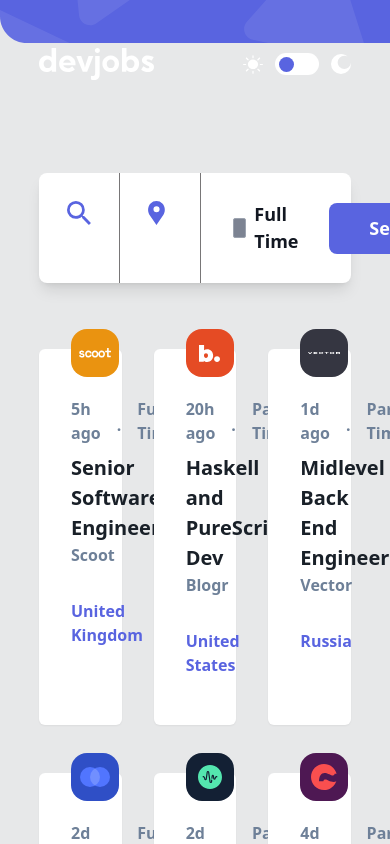
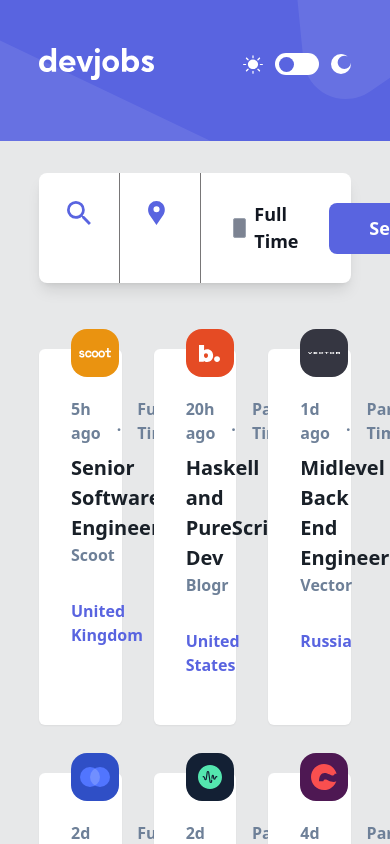
Before and after one commit to SajeedAninda/Devjobs-Web-App, a React (Vite) app: page / in a window 390 px wide. Shown: the top 844 px of the page. Built offline with nearby package versions, Linux system fonts and the light colour scheme.

Commit message:
Added different background in navbar for different devices

```diff
--- a/src/Components/Navbar/navbar.css
+++ b/src/Components/Navbar/navbar.css
@@ -5,3 +5,17 @@
     background-size: 100vw;
     background-position: top left;
 }
+
+/* Tablet View */
+@media (max-width: 1024px) {
+    .navbar {
+        background-image: url('../../assets/tablet/bg-pattern-header.svg');
+    }
+}
+
+/* Mobile View */
+@media (max-width: 640px) {
+    .navbar {
+        background-image: url('../../assets/mobile/bg-pattern-header.svg');
+    }
+}
```
